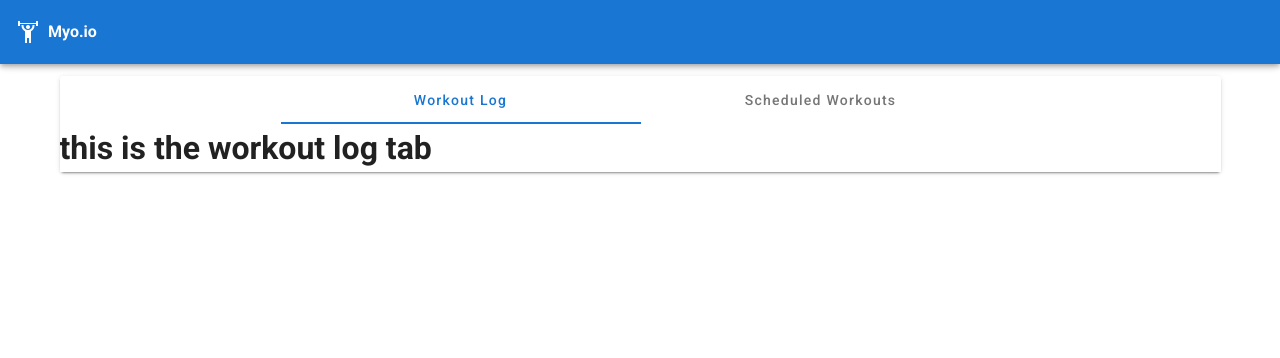
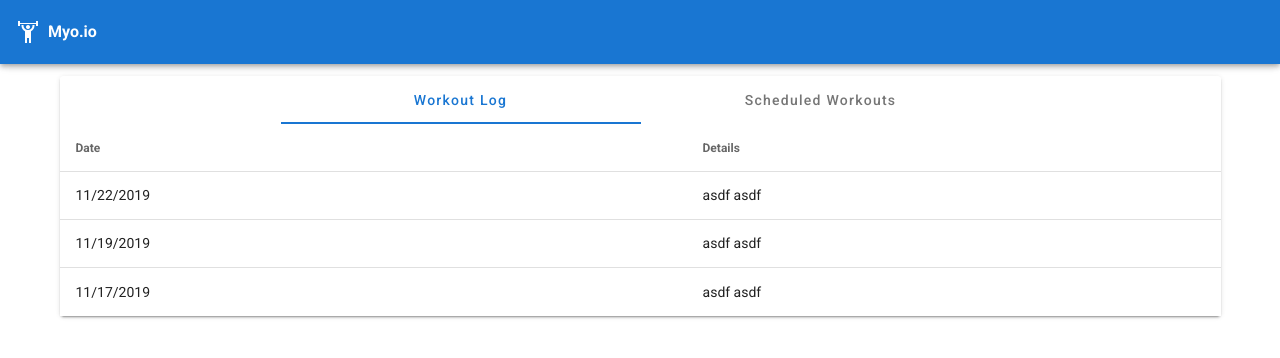
Before and after one commit to Santboi/workout-generator, a Vue app: page /#/my-progress in a window 1280 px wide. Shown: the top 358 px of the page. Built offline with nearby package versions, Linux system fonts and the light colour scheme.

Commit message:
scaffold data tables for scheduled and logged workouts

```diff
--- a/src/components/WorkoutLogTab.vue
+++ b/src/components/WorkoutLogTab.vue
@@ -1,8 +1,50 @@
 <template>
-  <h1>this is the workout log tab</h1>
+  <v-simple-table>
+    <template v-slot:default>
+        <thead>
+          <tr>
+            <th class="text-left">Date</th>
+            <th class="text-left">Details</th>
+          </tr>
+        </thead>
+        <tbody>
+          <tr
+            v-for="workout in scheduledWorkouts"
+            :key="workout.date"
+          >
+            <td>{{ workout.date }}</td>
+            <td>{{ workout.details }}</td>
+          </tr>
+        </tbody>
+      </template>
+  </v-simple-table>
+
 </template>
 <script>
 export default {
-  name: 'WorkoutLogTab'
+  name: 'WorkoutLogTab',
+  data() {
+    return {
+      workoutScheduleTable: {
+        headers: [
+          {
+            text: 'Date',
+            value: 'date',
+            align: 'start',
+          },
+          {
+            text: 'Details',
+            value: 'details',
+            align: 'start',
+          }
+        ]
+      }
+    }
+  },
+  computed: {
+    scheduledWorkouts() {
+      return [{date: '11/22/2019', details: 'asdf asdf'}, {date: '11/19/2019', details: 'asdf asdf'}, {date: '11/17/2019', details: 'asdf asdf'}]
+    }
+  }
 }
 </script>
--- a/src/components/WorkoutScheduleTab.vue
+++ b/src/components/WorkoutScheduleTab.vue
@@ -1,8 +1,50 @@
 <template>
-  <h1>this is the workout schedule tab</h1>
+  <v-simple-table>
+    <template v-slot:default>
+        <thead>
+          <tr>
+            <th class="text-left">Date</th>
+            <th class="text-left">Details</th>
+          </tr>
+        </thead>
+        <tbody>
+          <tr
+            v-for="(workout, i) in scheduledWorkouts"
+            :key="`${workout.date}-${i}`"
+          >
+            <td>{{ workout.date }}</td>
+            <td>{{ workout.details }}</td>
+          </tr>
+        </tbody>
+      </template>
+  </v-simple-table>
+
 </template>
 <script>
 export default {
-  name: 'WorkoutLogTab'
+  name: 'WorkoutScheduleTab',
+  data() {
+    return {
+      workoutScheduleTable: {
+        headers: [
+          {
+            text: 'Date',
+            value: 'date',
+            align: 'start',
+          },
+          {
+            text: 'Details',
+            value: 'details',
+            align: 'start',
+          }
+        ]
+      }
+    }
+  },
+  computed: {
+    scheduledWorkouts() {
+      return [{date: '11/23/2019', details: 'asdf asdf'}, {date: '11/23/2019', details: 'asdf asdf'}, {date: '11/23/2019', details: 'asdf asdf'}]
+    }
+  }
 }
 </script>
```
